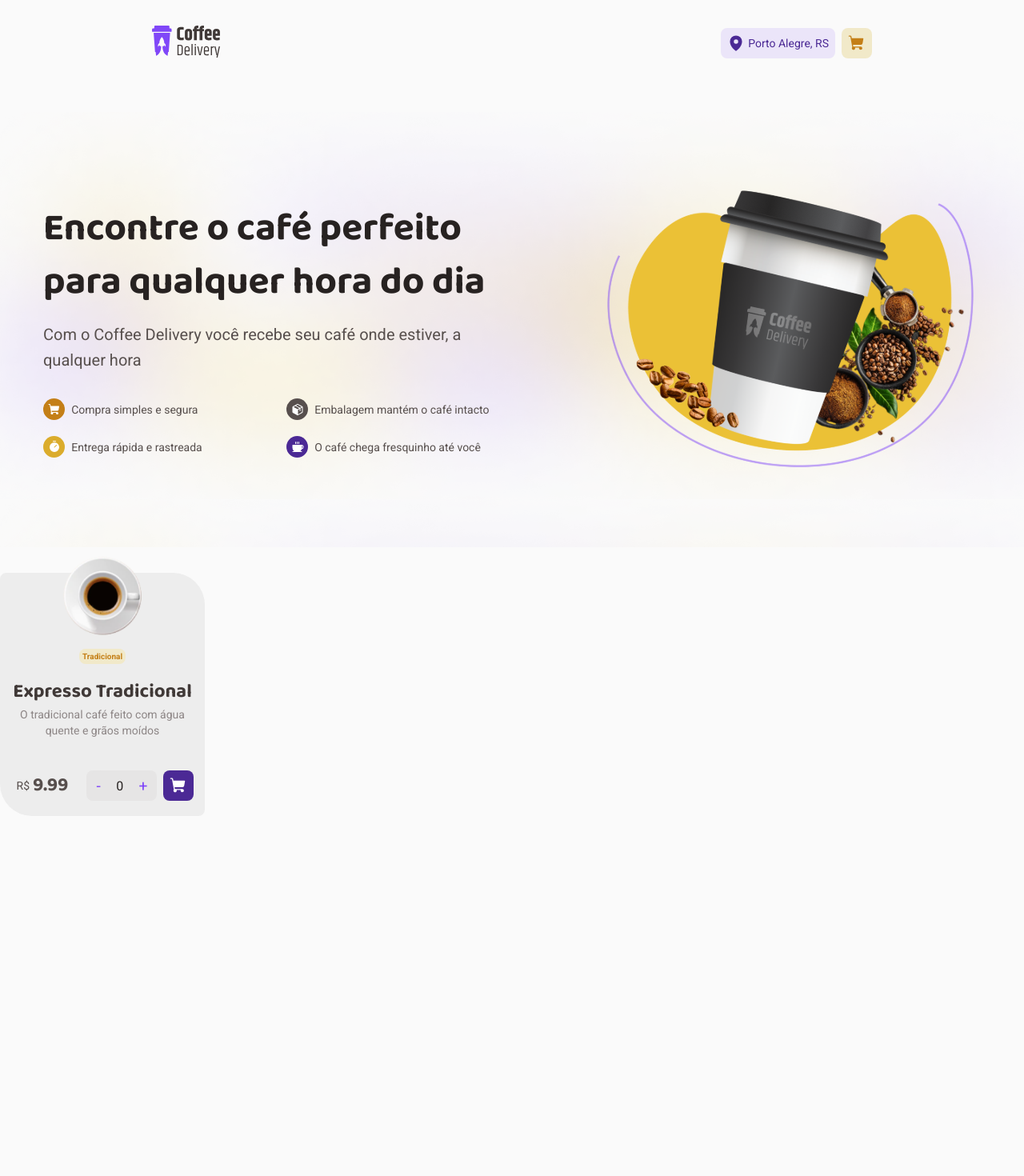
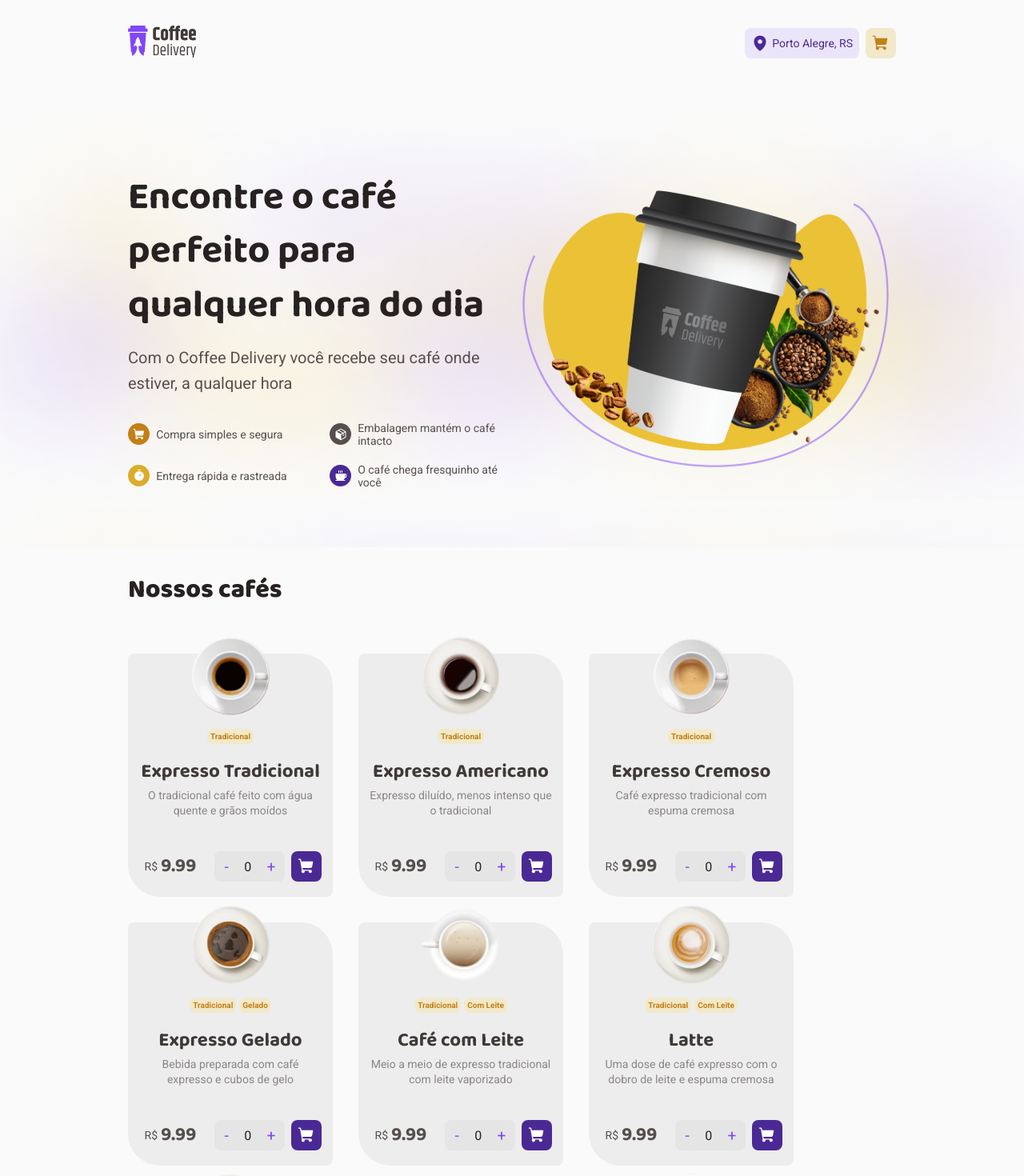
Before and after one commit to SidneyRoberto9/coffee-delivery, a React (Vite) app: page / in a window 1280 px wide. Shown: the top 1470 px of the page at 80% size. Before the commit the page ends 1020 px from the top, so only its background shows below. Built offline with nearby package versions, Linux system fonts and the light colour scheme.

Commit message:
✨ feat: Improve changes to menu and styles work

```diff
--- a/src/Components/Card/index.tsx
+++ b/src/Components/Card/index.tsx
@@ -1,17 +1,11 @@
 import { ShoppingCart } from "phosphor-react";
 import { ChangeEvent, useState } from "react";
 
-import { Coffee, Taste } from "../Coffee";
+import { Menu } from "../../@types/menu";
+import { Coffee } from "../Coffee";
 import { Actions, CartCardContainer, ListCardContainer, Stepper, StepperButton } from "./styles";
 
-interface CardProps {
-  type: 'cart' | 'list'
-  image: Taste
-  title: string
-  description: string
-  price: number
-  tags: string[]
-}
+interface CardProps extends Menu {}
 
 export function Card({
   type,
--- a/src/Components/Coffee/index.tsx
+++ b/src/Components/Coffee/index.tsx
@@ -1,17 +1,4 @@
-export type Taste =
-  | 'Americano'
-  | 'Arabe'
-  | 'CafeComLeite'
-  | 'CafeGelado'
-  | 'Cappuccino'
-  | 'ChocolateQuente'
-  | 'Cubano'
-  | 'Expresso'
-  | 'ExpressoCremoso'
-  | 'Havaiano'
-  | 'Latte'
-  | 'Macchiato'
-  | 'Mochaccino'
+import { Taste } from "../../@types/menu";
 
 interface CoffeeProps {
   taste: Taste
--- a/src/Components/Header/styles.ts
+++ b/src/Components/Header/styles.ts
@@ -3,7 +3,7 @@ import styled from "styled-components";
 export const HeaderContainer = styled.header`
   width: 100%;
   margin: 2rem auto;
-  max-width: calc(100% - 23.75rem);
+  max-width: calc(100% - 20rem);
 
   display: flex;
   align-items: center;
--- /dev/null
+++ b/src/pages/Home/components/ListMenu/index.tsx
@@ -0,0 +1,27 @@
+import { Card } from "../../../../Components/Card";
+import { menuList } from "../../../../data/menu.data";
+import { ListMenuContainer } from "./styles";
+
+export function ListMenu() {
+  return (
+    <ListMenuContainer>
+      <h1>Nossos cafés</h1>
+
+      <article>
+        {menuList.map((coffee) => {
+          return (
+            <Card
+              key={coffee.id}
+              type={coffee.type}
+              image={coffee.image}
+              title={coffee.title}
+              description={coffee.description}
+              tags={coffee.tags}
+              price={coffee.price}
+            />
+          )
+        })}
+      </article>
+    </ListMenuContainer>
+  )
+}
--- /dev/null
+++ b/src/pages/Home/components/ListMenu/styles.ts
@@ -0,0 +1,32 @@
+import styled from "styled-components";
+
+export const ListMenuContainer = styled.div`
+  width: 100%;
+  margin: 0 auto;
+  max-width: calc(100% - 20rem);
+
+  display: flex;
+  flex-direction: column;
+  align-items: flex-start;
+  justify-content: center;
+
+  h1 {
+    font-family: 'Baloo 2', cursive;
+    font-weight: 800;
+    font-size: 2rem;
+    line-height: 1.4;
+
+    color: ${({ theme }) => theme['gray-900']};
+  }
+
+  article {
+    max-width: 100%;
+    padding: 3.5rem 0;
+
+    display: flex;
+    align-items: center;
+    justify-content: flex-start;
+    flex-wrap: wrap;
+    gap: 2rem;
+  }
+`
--- a/src/pages/Home/components/Main/styles.ts
+++ b/src/pages/Home/components/Main/styles.ts
@@ -6,15 +6,16 @@ export const MainContainer = styled.main`
   width: 100%;
   margin: 2rem auto;
   height: 34rem;
+  padding: 0 10rem;
 
   display: flex;
   align-items: center;
-  justify-content: space-around;
+  justify-content: space-between;
   background-image: url(${background});
   background-size: contain;
 
   div {
-    max-width: 36.75rem;
+    width: 36.75rem;
 
     display: flex;
     flex-direction: column;
--- a/src/pages/Home/index.tsx
+++ b/src/pages/Home/index.tsx
@@ -1,4 +1,4 @@
-import { Card } from "../../Components/Card";
+import { ListMenu } from "./components/ListMenu";
 import { Main } from "./components/Main";
 import { HomeContainer } from "./styles";
 
@@ -6,15 +6,7 @@ export function Home() {
   return (
     <HomeContainer>
       <Main />
-      <Card
-        key={1}
-        type="list"
-        image="Expresso"
-        title="Expresso Tradicional"
-        description="O tradicional café feito com água quente e grãos moídos"
-        tags={['Tradicional']}
-        price={9.99}
-      />
+      <ListMenu />
     </HomeContainer>
   )
 }
```
